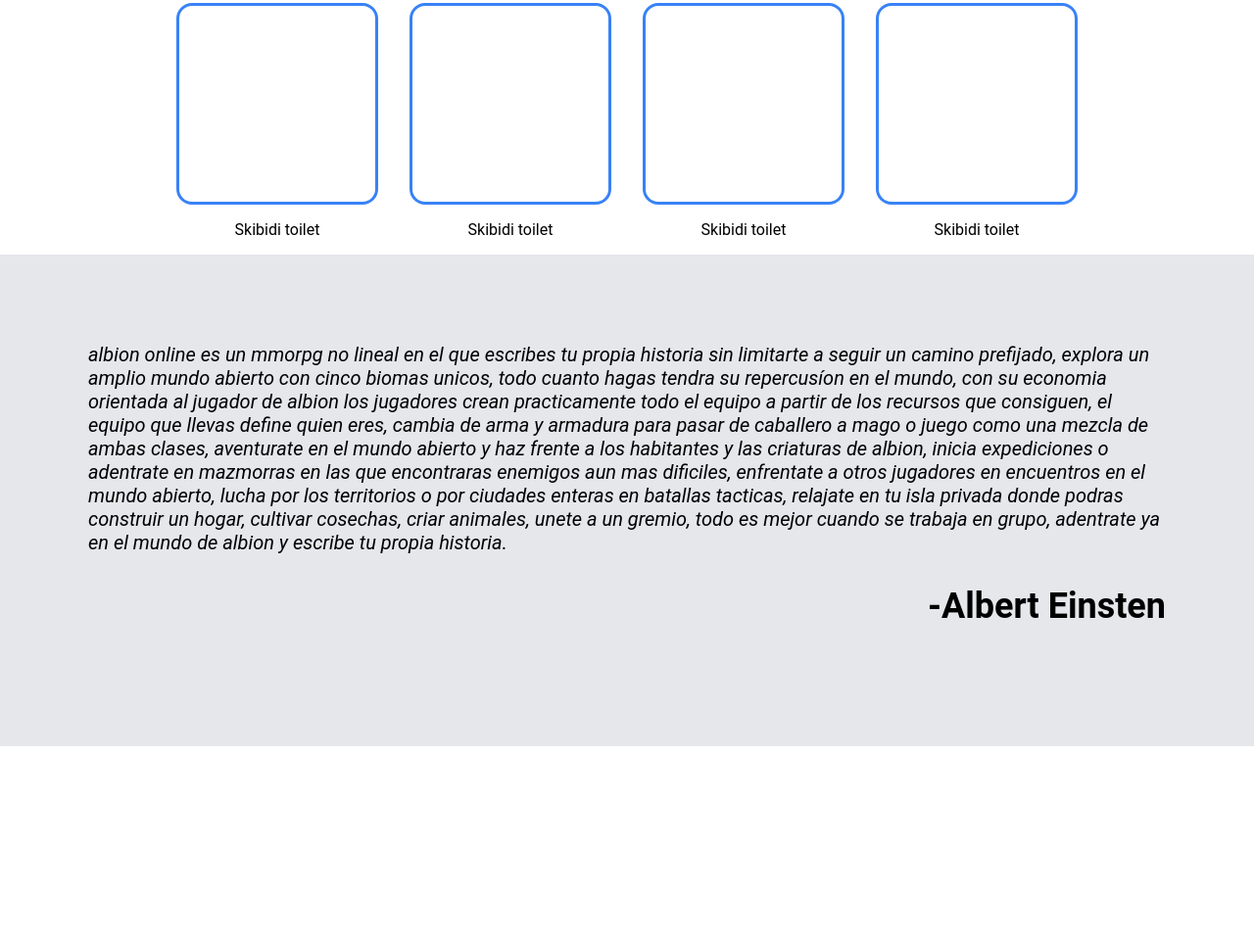
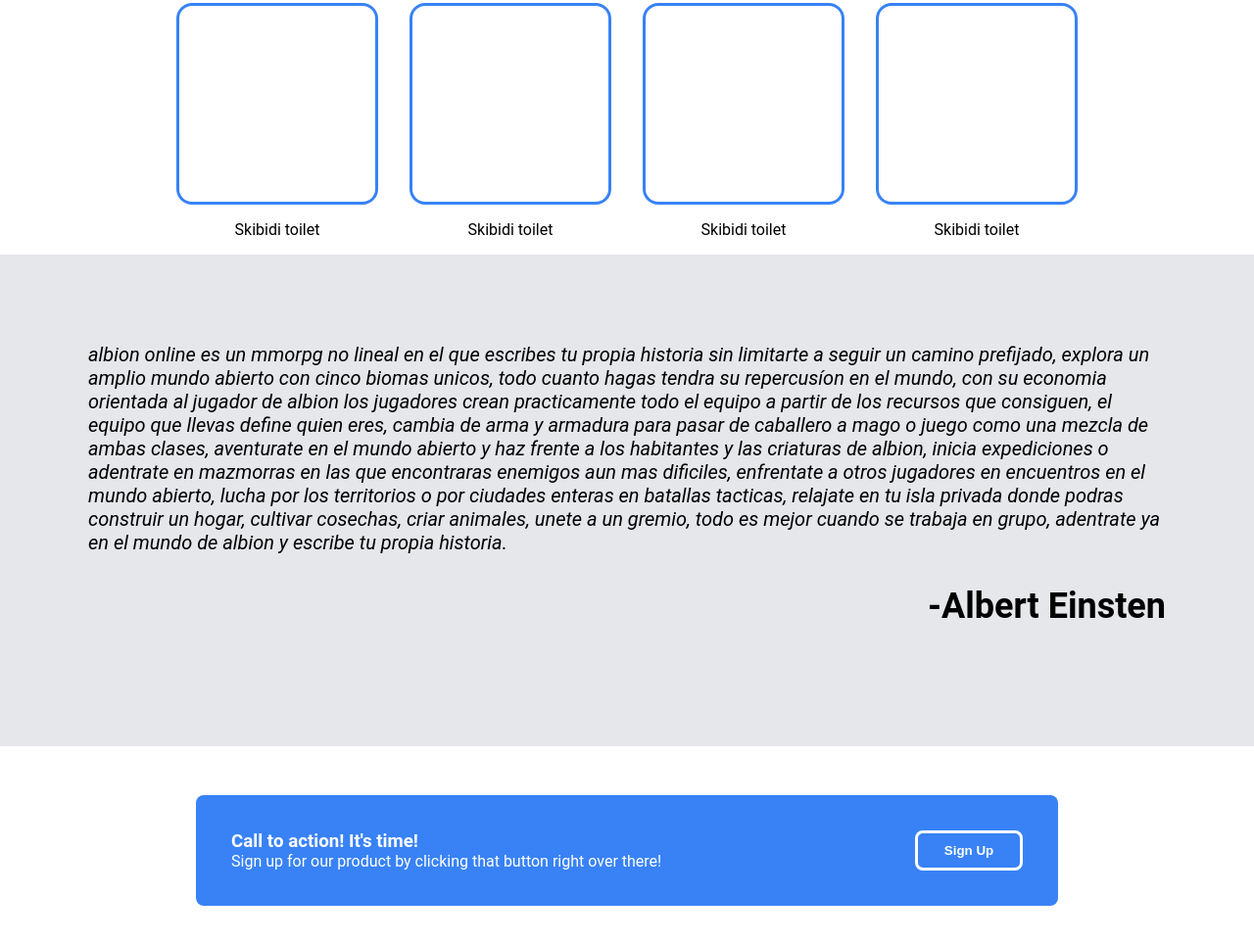
Before and after one commit to Tomas454456/odin-landing-page, a plain HTML site: page index.html in a window 1280 px wide. Shown: the part 517-1480 px from the top of the page at 98% size. Before the commit the page ends 1279 px from the top, so only its background shows below. Drawn offline with Linux system fonts and the light colour scheme.

Commit message:
Call to action section done

```diff
--- a/index.html
+++ b/index.html
@@ -58,5 +58,16 @@
         <div class="albert-eisten">-Albert Einsten</div>
     </div>
 
+    <div class="call-to-action-section">
+        <div class="cta-container">
+            <div class="cta-text" >
+                <h3>Call to action! It's time!</h3>
+                <p>Sign up for our product by clicking that button right over there!</p>
+            </div>
+            <div class="button-container">
+                <button class="cta-button">Sign Up</button>
+            </div>
+        </div>
+    </div>
 </body>
 </html>
--- a/style.css
+++ b/style.css
@@ -115,3 +115,48 @@
     padding: 32px 0 32px 250px;
     text-align: end;
 }
+.call-to-action-section
+{
+    color: white;
+    margin: 50px 200px;
+    padding: 36px;
+    border-radius: 8px;
+    background-color: #3882F6;
+}
+.cta-container
+{
+
+    display: flex;
+    justify-content: space-between;
+    align-items: center;
+}
+.cta-button
+{
+    border-radius: 8px;
+    border:white;
+    border-style: solid;
+    background-color: #3882F6;
+    color: white;
+    width: 110px;
+    padding: 10px;
+    display: block;
+    text-align: center;
+    font-weight: bold;
+    text-decoration: none;
+}
+h3
+{
+    margin: 0;
+}
+.cta-container p
+{
+    margin: 0;
+}
+.cta-text
+{
+    margin: 0;
+}
+.button-container
+{
+
+}
```
